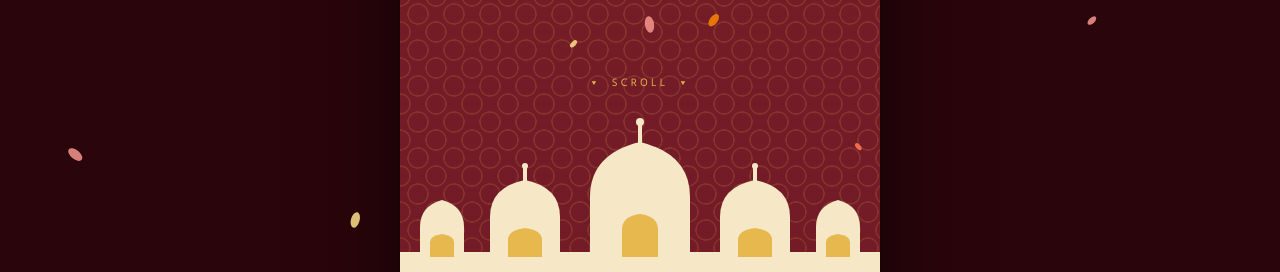
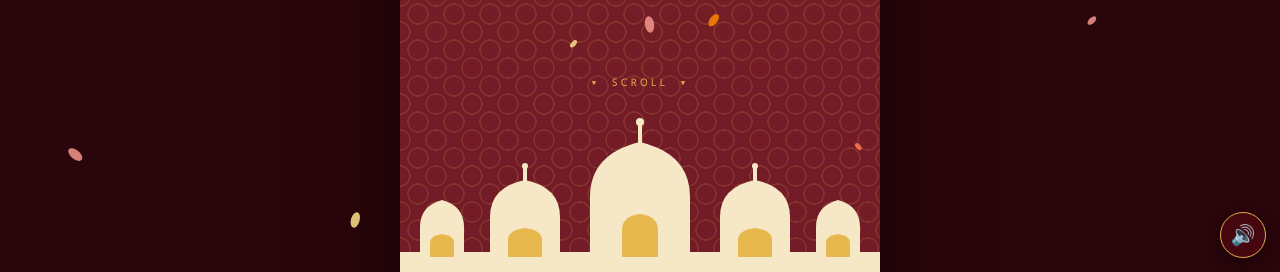
Before and after one commit to krishsainiji22-code/Raghavs-mahak-wedding-, a plain HTML site: page index.html in a window 1280 px wide. Both pictures are taken after a click on the button "निमंत्रण खोलें". Shown: the part 528-800 px from the top of the page. Drawn offline with nearby package versions, Linux system fonts and the light colour scheme; a web font is replaced by a local one.

Commit message:
Add music button and background music functionality

```diff
--- a/index.html
+++ b/index.html
@@ -216,6 +216,12 @@ footer .big{font-family:var(--display);font-size:26px;letter-spacing:0;color:var
   height:auto;          /* follows the video's own 9:16 ratio */
   object-fit:contain;   /* never crop; use "cover" only if you want a crop */
 }
+  #musicBtn{
+  position:fixed;right:14px;bottom:14px;z-index:120;width:46px;height:46px;border-radius:50%;
+  border:1.5px solid var(--gold);background:rgba(74,8,17,.85);color:var(--gold-l);
+  font-size:20px;cursor:pointer;display:none;box-shadow:0 6px 16px rgba(0,0,0,.4)
+}
+#musicBtn.show{display:block}
 </style>
 </head>
 <body class="locked">
@@ -237,6 +243,8 @@ footer .big{font-family:var(--display);font-size:26px;letter-spacing:0;color:var
 </svg>
 
 <canvas id="petals"></canvas>
+  <audio id="bgm" src="song.mp3" loop preload="auto"></audio>
+<button id="musicBtn" aria-label="Music on/off">🔊</button>
 
 <!-- ================= GATE ================= -->
 <div id="gate">
@@ -563,8 +571,20 @@ function openGate(){
   window.scrollTo(0,0);
 }
 document.getElementById('seal').addEventListener('click',openGate);
+  function openGate(){
+  if(gate.classList.contains('open'))return;
+  gate.classList.add('open');
+  const bgm=document.getElementById('bgm'), btn=document.getElementById('musicBtn');
+  bgm.volume=0.6;
+  bgm.play().then(()=>btn.classList.add('show')).catch(()=>btn.classList.add('show'));
+  setTimeout(()=>{document.body.classList.remove('locked');startPetals()},900);
+  setTimeout(()=>{gate.classList.add('gone');gate.style.display='none'},2000);
+  window.scrollTo(0,0);
+  }
+  document.getElementById('musicBtn').addEventListener('click',function(){
+  const a=document.getElementById('bgm');
+  if(a.paused){a.play();this.textContent='🔊'}else{a.pause();this.textContent='🔇'}
+});
 </script>
-  <audio id="bgm" loop src="Hanuman ansh 🕉️💞 Parvati lyrics #love #mahadev #shivshakti #parvati #lyrics_rdf0a.mp3"></audio>
-<button onclick="document.getElementById('bgm').play()">▶ Play music</button>
 </body>
 </html>
```
